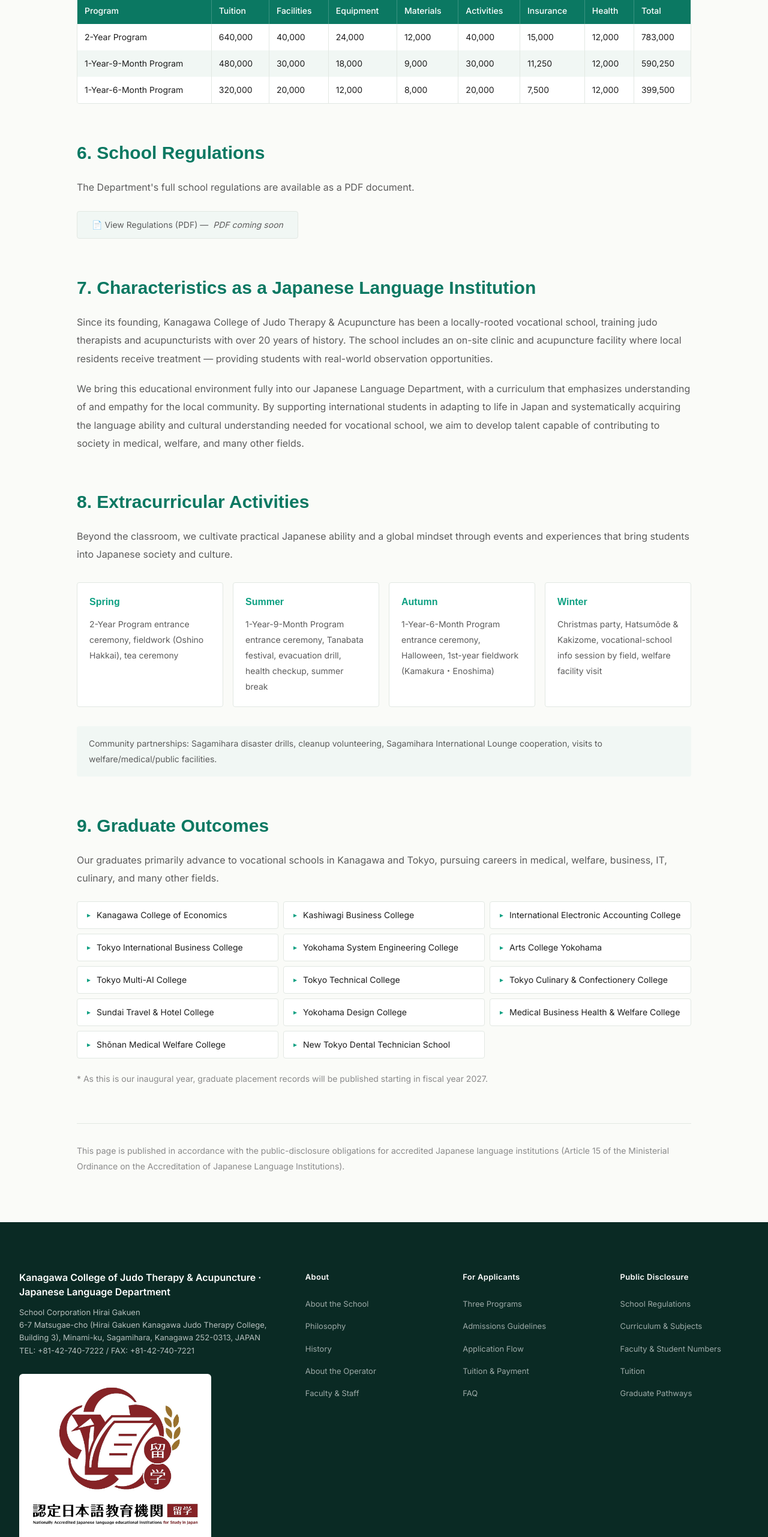
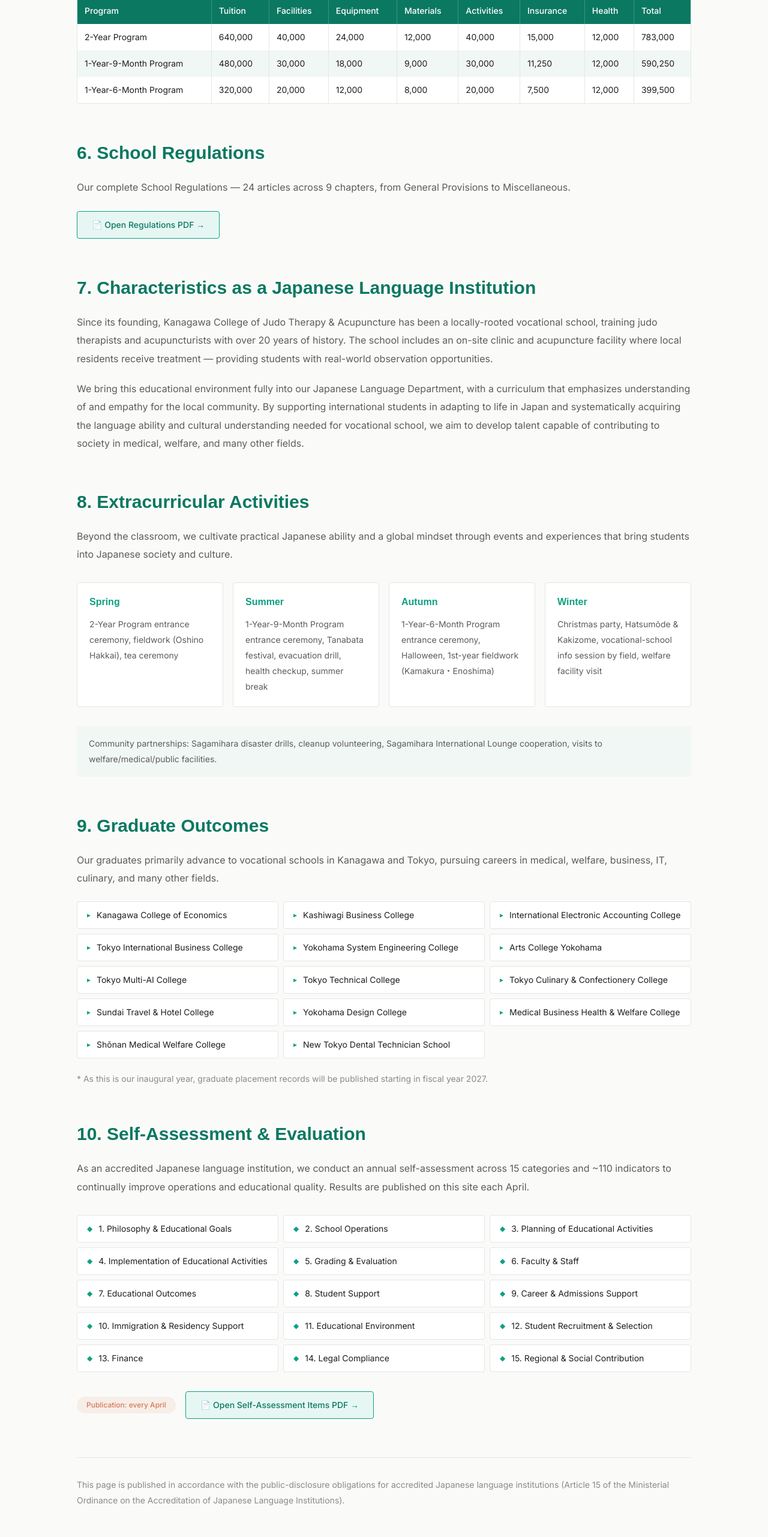
Before and after one commit to thqiu12/kanaju_japanese, a Next.js app: page /en/info-disclosure in a window 1280 px wide. Shown: the part 3227-5790 px from the top of the page at 60% size. Built offline with nearby package versions, Linux system fonts and the light colour scheme.

Commit message:
Add school regulations PDF and self-evaluation section to info-disclosure

```diff
--- a/src/app/[locale]/info-disclosure/page.tsx
+++ b/src/app/[locale]/info-disclosure/page.tsx
@@ -45,6 +45,7 @@ export default async function InfoDisclosurePage({
     title: string;
     desc: string;
     link: string;
+    url: string;
   };
   const features = t.raw("items.features") as {
     title: string;
@@ -62,6 +63,14 @@ export default async function InfoDisclosurePage({
     intro: string;
     schools: string[];
     note: string;
+  };
+  const selfEvaluation = t.raw("items.selfEvaluation") as {
+    title: string;
+    intro: string;
+    categories: string[];
+    publication: string;
+    link: string;
+    url: string;
   };
 
   return (
@@ -120,10 +129,14 @@ export default async function InfoDisclosurePage({
 
           <Block id="regulations" title={regulations.title}>
             <p className="leading-[1.9] text-text-muted">{regulations.desc}</p>
-            <span className="mt-6 inline-flex items-center gap-2 rounded border border-border bg-bg-warm px-6 py-3 text-sm text-text-muted">
-              📄 {regulations.link} — {""}
-              <span className="italic">PDF coming soon</span>
-            </span>
+            <a
+              href={regulations.url}
+              target="_blank"
+              rel="noopener noreferrer"
+              className="mt-6 inline-flex items-center gap-2 rounded border border-primary bg-primary-pale px-6 py-3 text-sm font-medium text-primary-dark transition-colors hover:bg-primary hover:text-white"
+            >
+              📄 {regulations.link} →
+            </a>
           </Block>
 
           <Block id="features" title={features.title}>
@@ -169,6 +182,36 @@ export default async function InfoDisclosurePage({
               ))}
             </ul>
             <p className="mt-6 text-sm text-text-light">{career.note}</p>
+          </Block>
+
+          <Block id="self-evaluation" title={selfEvaluation.title}>
+            <p className="leading-[1.9] text-text-muted">
+              {selfEvaluation.intro}
+            </p>
+            <ul className="mt-8 grid gap-2 sm:grid-cols-2 lg:grid-cols-3">
+              {selfEvaluation.categories.map((c) => (
+                <li
+                  key={c}
+                  className="flex items-center gap-2.5 rounded border border-border bg-bg-card px-4 py-3 text-sm"
+                >
+                  <span className="text-xs text-primary">◆</span>
+                  {c}
+                </li>
+              ))}
+            </ul>
+            <div className="mt-8 flex flex-wrap items-center gap-4">
+              <span className="rounded-full bg-accent-warm/10 px-4 py-1.5 text-xs font-medium text-accent-warm">
+                {selfEvaluation.publication}
+              </span>
+              <a
+                href={selfEvaluation.url}
+                target="_blank"
+                rel="noopener noreferrer"
+                className="inline-flex items-center gap-2 rounded border border-primary bg-primary-pale px-6 py-3 text-sm font-medium text-primary-dark transition-colors hover:bg-primary hover:text-white"
+              >
+                📄 {selfEvaluation.link} →
+              </a>
+            </div>
           </Block>
 
           <footer className="mt-16 border-t border-border pt-8 text-sm leading-[1.85] text-text-light">
--- a/src/messages/en.json
+++ b/src/messages/en.json
@@ -1402,8 +1402,9 @@
       },
       "regulations": {
         "title": "6. School Regulations",
-        "desc": "The Department's full school regulations are available as a PDF document.",
-        "link": "View Regulations (PDF)"
+        "desc": "Our complete School Regulations — 24 articles across 9 chapters, from General Provisions to Miscellaneous.",
+        "link": "Open Regulations PDF",
+        "url": "/docs/school-regulations.pdf"
       },
       "features": {
         "title": "7. Characteristics as a Japanese Language Institution",
@@ -1453,6 +1454,30 @@
           "New Tokyo Dental Technician School"
         ],
         "note": "* As this is our inaugural year, graduate placement records will be published starting in fiscal year 2027."
+      },
+      "selfEvaluation": {
+        "title": "10. Self-Assessment & Evaluation",
+        "intro": "As an accredited Japanese language institution, we conduct an annual self-assessment across 15 categories and ~110 indicators to continually improve operations and educational quality. Results are published on this site each April.",
+        "categories": [
+          "1. Philosophy & Educational Goals",
+          "2. School Operations",
+          "3. Planning of Educational Activities",
+          "4. Implementation of Educational Activities",
+          "5. Grading & Evaluation",
+          "6. Faculty & Staff",
+          "7. Educational Outcomes",
+          "8. Student Support",
+          "9. Career & Admissions Support",
+          "10. Immigration & Residency Support",
+          "11. Educational Environment",
+          "12. Student Recruitment & Selection",
+          "13. Finance",
+          "14. Legal Compliance",
+          "15. Regional & Social Contribution"
+        ],
+        "publication": "Publication: every April",
+        "link": "Open Self-Assessment Items PDF",
+        "url": "/docs/self-evaluation-items.pdf"
       }
     },
     "footer": "This page is published in accordance with the public-disclosure obligations for accredited Japanese language institutions (Article 15 of the Ministerial Ordinance on the Accreditation of Japanese Language Institutions)."
--- a/src/messages/ja.json
+++ b/src/messages/ja.json
@@ -1402,8 +1402,9 @@
       },
       "regulations": {
         "title": "6. 学則",
-        "desc": "本学科の学則は以下のPDFをご参照ください。",
-        "link": "学則を見る (PDF)"
+        "desc": "本学科の学則(日本語学科規則)です。第1章 総則から第9章 雑則まで、全24条で構成されています。",
+        "link": "学則 PDF を開く",
+        "url": "/docs/school-regulations.pdf"
       },
       "features": {
         "title": "7. 日本語教育機関としての特色",
@@ -1453,6 +1454,30 @@
           "新東京歯科技工士学校"
         ],
         "note": "※ 開校1年目のため、卒業生実績は2027年度以降に順次掲載予定です。"
+      },
+      "selfEvaluation": {
+        "title": "10. 自己点検及び評価",
+        "intro": "本学科は、認定日本語教育機関として、運営状況及び教育活動の質を継続的に向上させるため、15分野・約110項目に基づく自己点検及び評価を毎年実施します。評価結果は毎年4月に本サイトで公表します。",
+        "categories": [
+          "1. 理念・教育目標",
+          "2. 学校運営",
+          "3. 教育活動の計画",
+          "4. 教育活動の実施",
+          "5. 成績判定と教育活動の評価",
+          "6. 教育活動を担う教職員",
+          "7. 教育成果",
+          "8. 学生支援",
+          "9. 進路に関する支援",
+          "10. 入国・在留に関する指導及び支援",
+          "11. 教育環境",
+          "12. 入学者の募集と選考",
+          "13. 財務",
+          "14. 法令遵守",
+          "15. 地域貢献・社会貢献"
+        ],
+        "publication": "公表時期:毎年 4 月",
+        "link": "自己点検及び評価項目 PDF を開く",
+        "url": "/docs/self-evaluation-items.pdf"
       }
     },
     "footer": "本ページは認定日本語教育機関の運営に関する公表義務(認定日本語教育機関の認定等に関する省令第15条)に基づき公開しています。"
--- a/src/messages/zh.json
+++ b/src/messages/zh.json
@@ -1402,8 +1402,9 @@
       },
       "regulations": {
         "title": "6. 学校规则",
-        "desc": "本学科的学校规则请参见以下 PDF。",
-        "link": "查看学则 (PDF)"
+        "desc": "本学科的学校规则(日语学科规则)。从第 1 章「总则」到第 9 章「杂则」，共 24 条。",
+        "link": "打开学则 PDF",
+        "url": "/docs/school-regulations.pdf"
       },
       "features": {
         "title": "7. 作为日语教育机构的特色",
@@ -1453,6 +1454,30 @@
           "新东京齿科技工士学校"
         ],
         "note": "※ 由于本校为首届开校，毕业生实绩将于 2027 年度起陆续公开。"
+      },
+      "selfEvaluation": {
+        "title": "10. 自我点检及评价",
+        "intro": "作为认定日语教育机构，本学科为持续提升运营状况与教育质量，每年依据 15 大类约 110 项指标进行自我点检与评价。评价结果将于每年 4 月在本网站公开。",
+        "categories": [
+          "1. 理念・教育目标",
+          "2. 学校运营",
+          "3. 教育活动的规划",
+          "4. 教育活动的实施",
+          "5. 成绩评定与教育活动评价",
+          "6. 教育活动相关教职员",
+          "7. 教育成果",
+          "8. 学生支援",
+          "9. 升学支援",
+          "10. 入境・在留指导支援",
+          "11. 教育环境",
+          "12. 招生与选考",
+          "13. 财务",
+          "14. 法令遵守",
+          "15. 地域贡献・社会贡献"
+        ],
+        "publication": "公开时期：每年 4 月",
+        "link": "打开自我点检及评价项目 PDF",
+        "url": "/docs/self-evaluation-items.pdf"
       }
     },
     "footer": "本页面依据《认定日语教育机构认定等相关省令第 15 条》关于认定日语教育机构运营的公开义务进行发布。"
```
Also changed, not shown: src/messages/ne.json, 2 other files (tests, documents, lock files or other folders).
